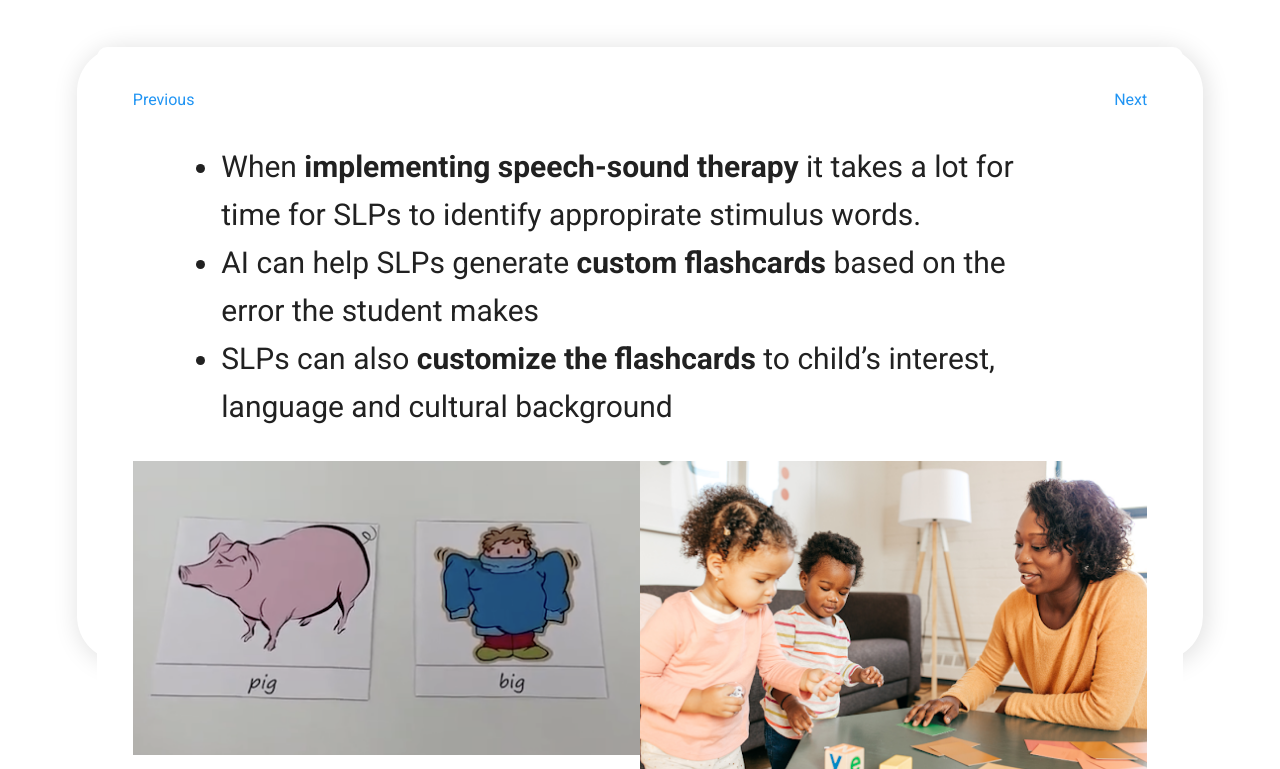
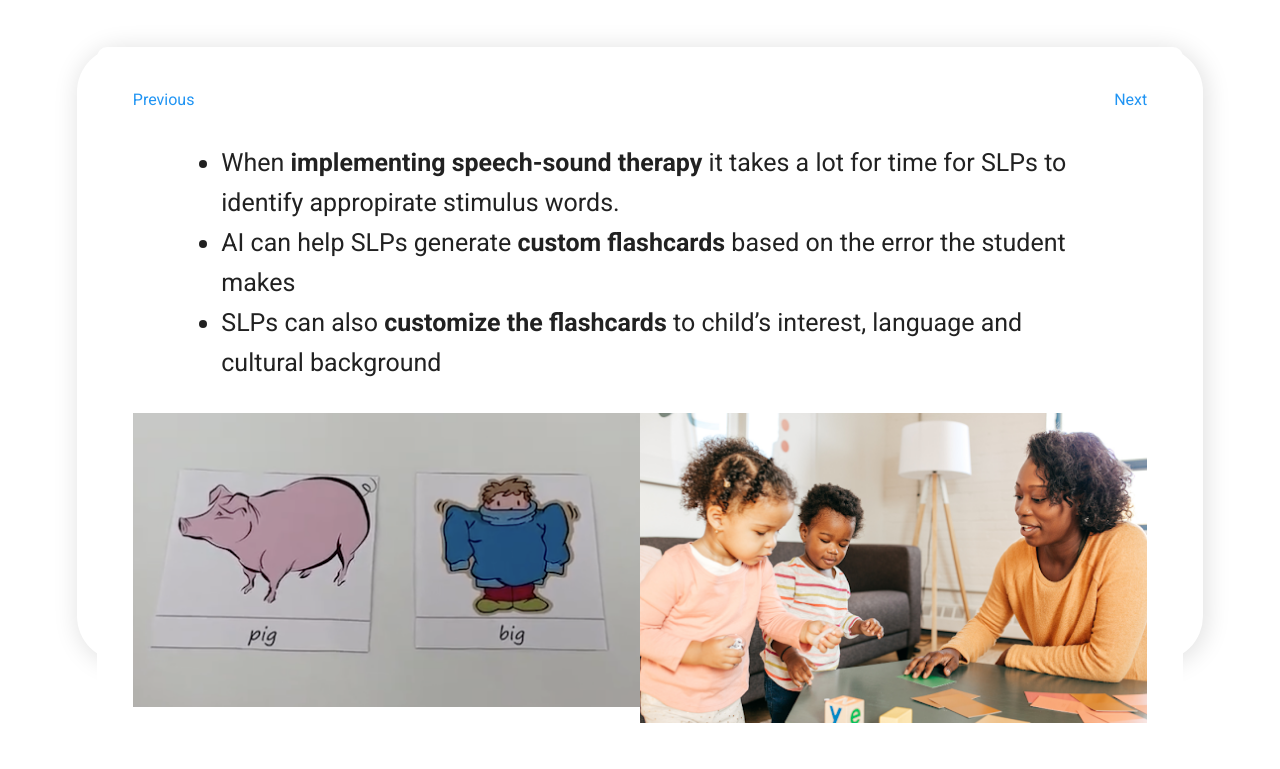
Before and after one commit to vahgarsi/FlashCards_Demo, a plain HTML site: page page3/index.html in a window 1280 px wide. Shown: the part 156-925 px from the top of the page. Drawn offline with Linux system fonts and the light colour scheme.

Commit message:
Update index.html

```diff
--- a/page3/index.html
+++ b/page3/index.html
@@ -142,9 +142,9 @@
 <div>
 <div style="margin: 3%; padding: 0 3%;">
   <ul class="bullet-list">
-    <li style="margin: 0 2%; font-size: 30px">When <span style="font-weight: bold;">implementing speech-sound therapy</span> it takes a lot for time for SLPs to identify appropirate stimulus words.</li>
-    <li style="margin: 0 2%; font-size: 30px;">AI can help SLPs generate <span style="font-weight: bold;">custom flashcards</span> based on the error the student makes</li>
-    <li style="margin: 0 2%; font-size: 30px">SLPs can also <span style="font-weight: bold;">customize the flashcards</span> to child’s interest, language and cultural background</li>
+    <li style="margin: 0 2%; font-size: 25px">When <span style="font-weight: bold;">implementing speech-sound therapy</span> it takes a lot for time for SLPs to identify appropirate stimulus words.</li>
+    <li style="margin: 0 2%; font-size: 25px;">AI can help SLPs generate <span style="font-weight: bold;">custom flashcards</span> based on the error the student makes</li>
+    <li style="margin: 0 2%; font-size: 25px">SLPs can also <span style="font-weight: bold;">customize the flashcards</span> to child’s interest, language and cultural background</li>
 </ul>
 </div>
 <div style="display: flex; flex-direction: row; justify-content: space-between;">
```
